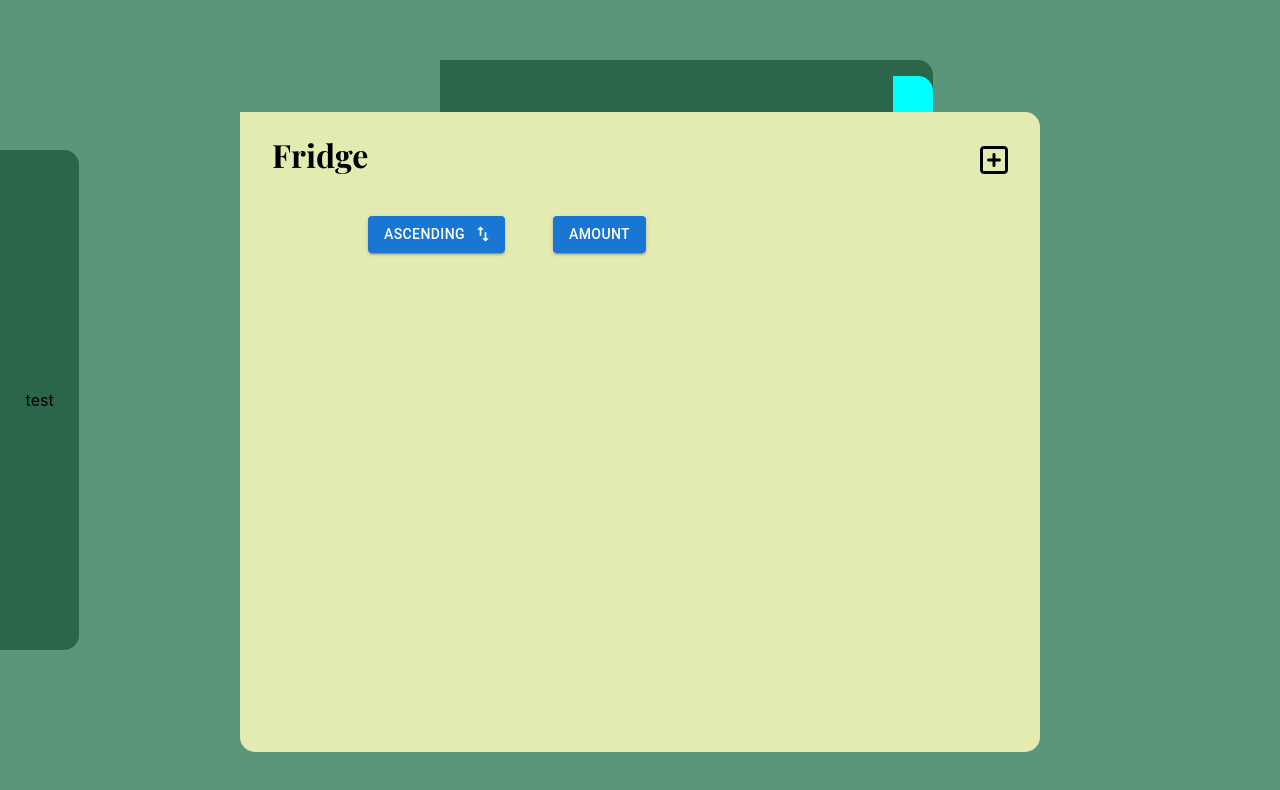
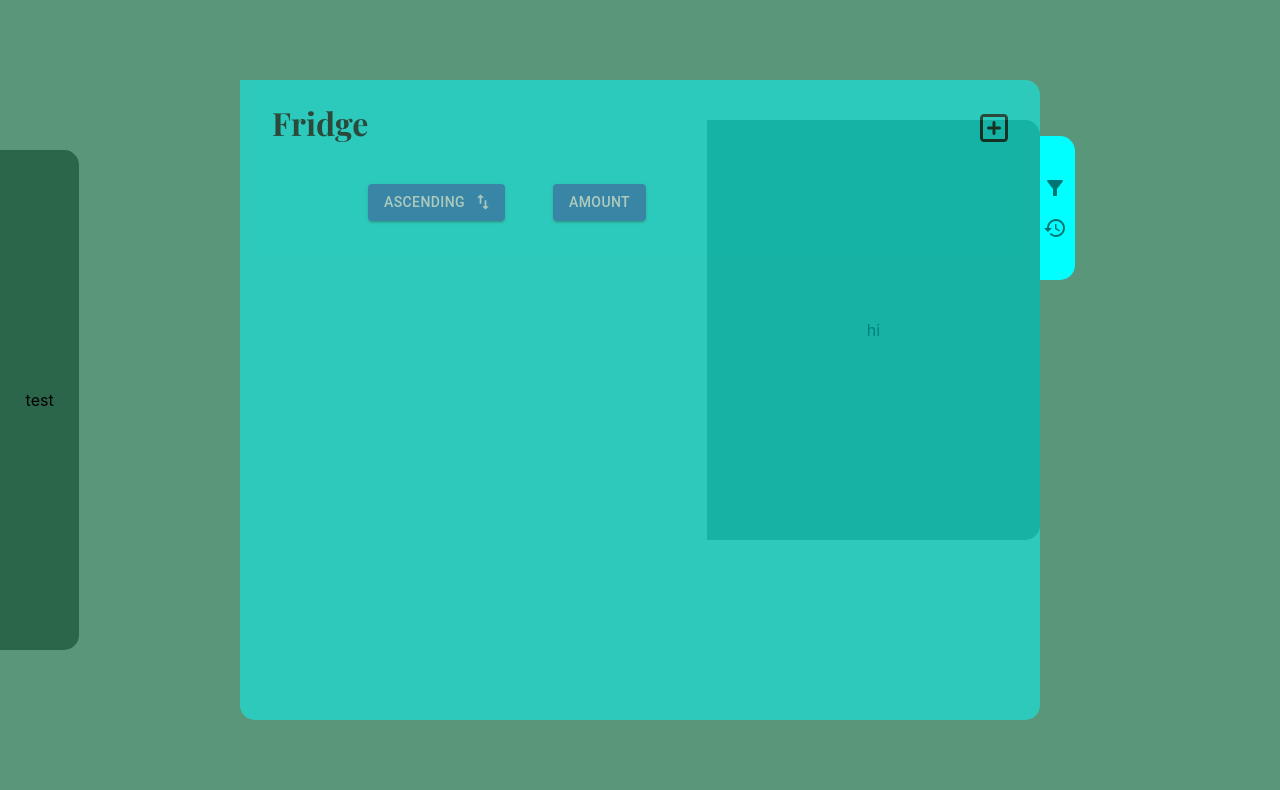
Before and after one commit to cjapar2/pantry-revised, a React (Create React App) app in the folder pantry-revised/: page / in a window 1280 px wide. Shown: the top 790 px of the page. Built offline with nearby package versions, Linux system fonts and the light colour scheme.

Commit message:
Added a sliding panel from the right of the list. Now to implement the inputs for each button.

```diff
--- a/pantry-revised/src/components/ItemListing.js
+++ b/pantry-revised/src/components/ItemListing.js
@@ -37,7 +37,7 @@ export default function ItemListing({item, onEdit}) {
       {/* Edit and Delete buttons */}
       <ButtonGroup className='action-buttons'>
         <Tooltip title='Edit' placement='top'>
-          <IconButton classname='edit-button' size='small'
+          <IconButton className='edit-button' size='small'
             onClick={() => onEdit(item)}
           >
             <EditIcon />
--- a/pantry-revised/src/components/SidePanel.js
+++ b/pantry-revised/src/components/SidePanel.js
@@ -20,7 +20,7 @@ export function SidePanel() {
     };
 
     return (
-        <div className='sidePanelContainer'>
+        <div className={`sidePanelContainer ${panelOpen ? 'open' : ''}`}>
             <div className='buttonGroup'>
                 <ButtonGroup orientation='vertical'>
                     <IconButton onClick={() => togglePanel('filters')}>
--- a/pantry-revised/src/styles/List.css
+++ b/pantry-revised/src/styles/List.css
@@ -20,17 +20,19 @@
 } */
 
 .ListContainer {
-    position: relative;
+    position: absolute;
     background-color: #E4EBB1;
     min-width: 25rem;
     padding: 40vh 25rem 40vh 25rem;
-    height: 0rem;
-    margin-top: 6rem;
-    bottom: 1rem;
+    /* height: 0rem; */
+    /* Ensure List stays in middle of screen */
+    top: 50%;
+    transform: translateY(-50%);
     border-radius: 0px 15px 15px 15px;
     overflow-y: auto;
     box-sizing: border-box;
     scrollbar-width: none;
+    opacity: 0.5;
 }
 
 .ListContainer::-webkit-scrollbar {
@@ -100,10 +102,10 @@
     left: 25rem;
     top: 10rem;
 }
-/*
-@media (max-width: 2000px) {
+
+@media (max-width: 1800px) {
     .ListContainer {
     background-color: cyan;
-    padding: 40vh 25rem 40vh 25rem;
+    /* padding: 40vh 25rem 40vh 25rem; */
     }
-} */
+}
--- a/pantry-revised/src/styles/SidePanel.css
+++ b/pantry-revised/src/styles/SidePanel.css
@@ -1,11 +1,17 @@
+
 .sidePanelContainer {
     position: absolute;
-    background-color: #2C664A;
-    top: 60px;
-    left: 200px;    padding: 40vh 25rem 40vh 25rem;
+    top: 15%;
+    left: -2.8rem;
+    padding: 30vh 15rem;
+    border-radius: 0px 15px 15px 0px;
+    /* transform: translateX(40.6%); */
+    transition: left 0.1s ease-in-out;
+}
 
-    padding: 30vh 15rem 30vh 15rem;
-    border-radius: 0px 15px 15px 0px;
+.sidePanelContainer.open {
+    /* transform: translateX(20); */
+    left: 18rem;
 }
 
 .buttonGroup {
@@ -17,14 +23,14 @@
     background-color: cyan;
 }
 
-/* .contentContainer {
+.contentContainer {
     position: absolute;
     top: 0;
-    left: 0;
-    padding: 18rem 13rem;
-    background-color: greenyellow;
+    right: 35px;
+    padding: 25vh 10rem 25vh 10rem;
+    background-color: #2C664A;
     border-radius: 0px 15px 15px 0px;
-} */
+}
 
 /* .sidePanel {
     position: absolute;
```
